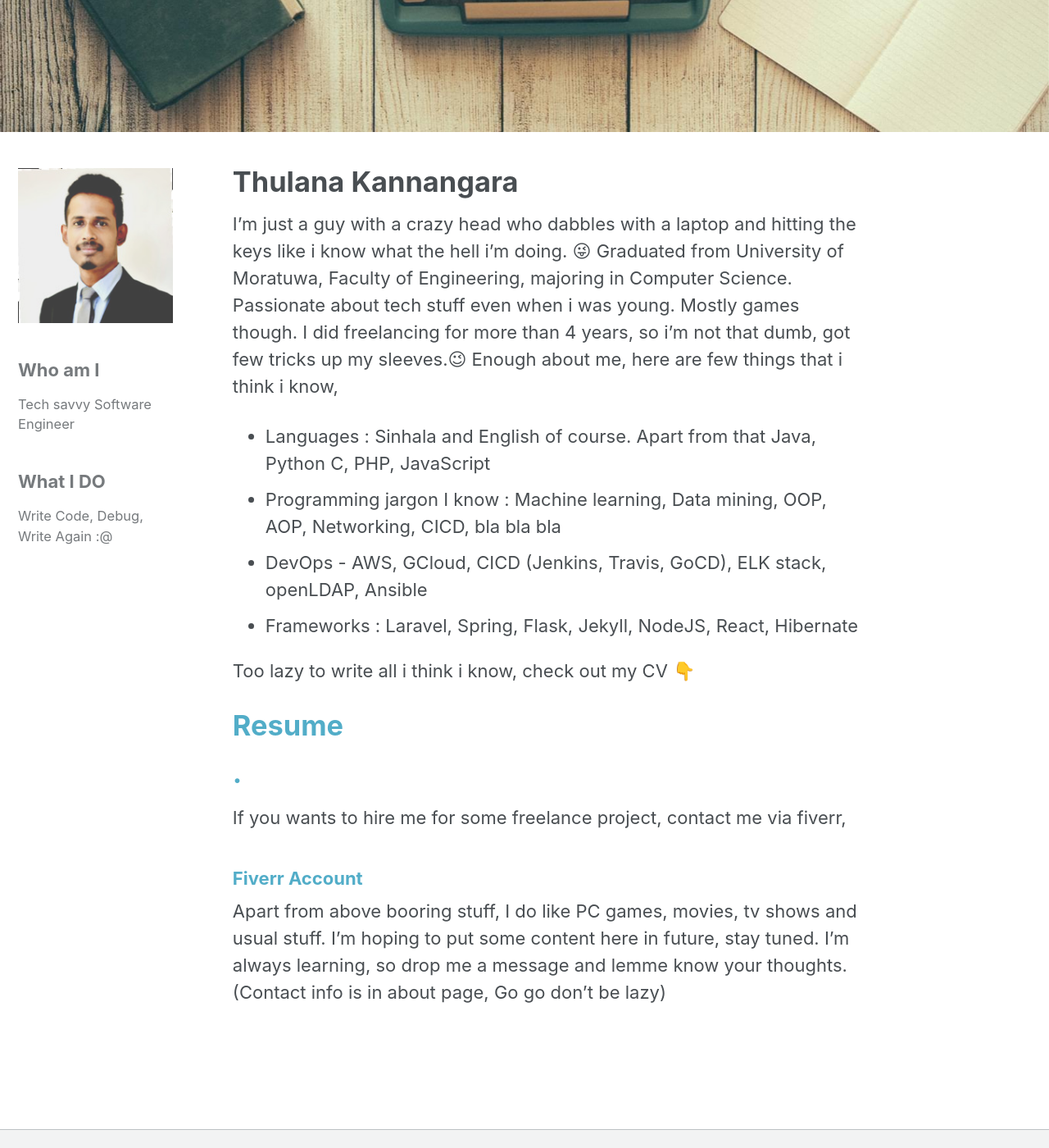
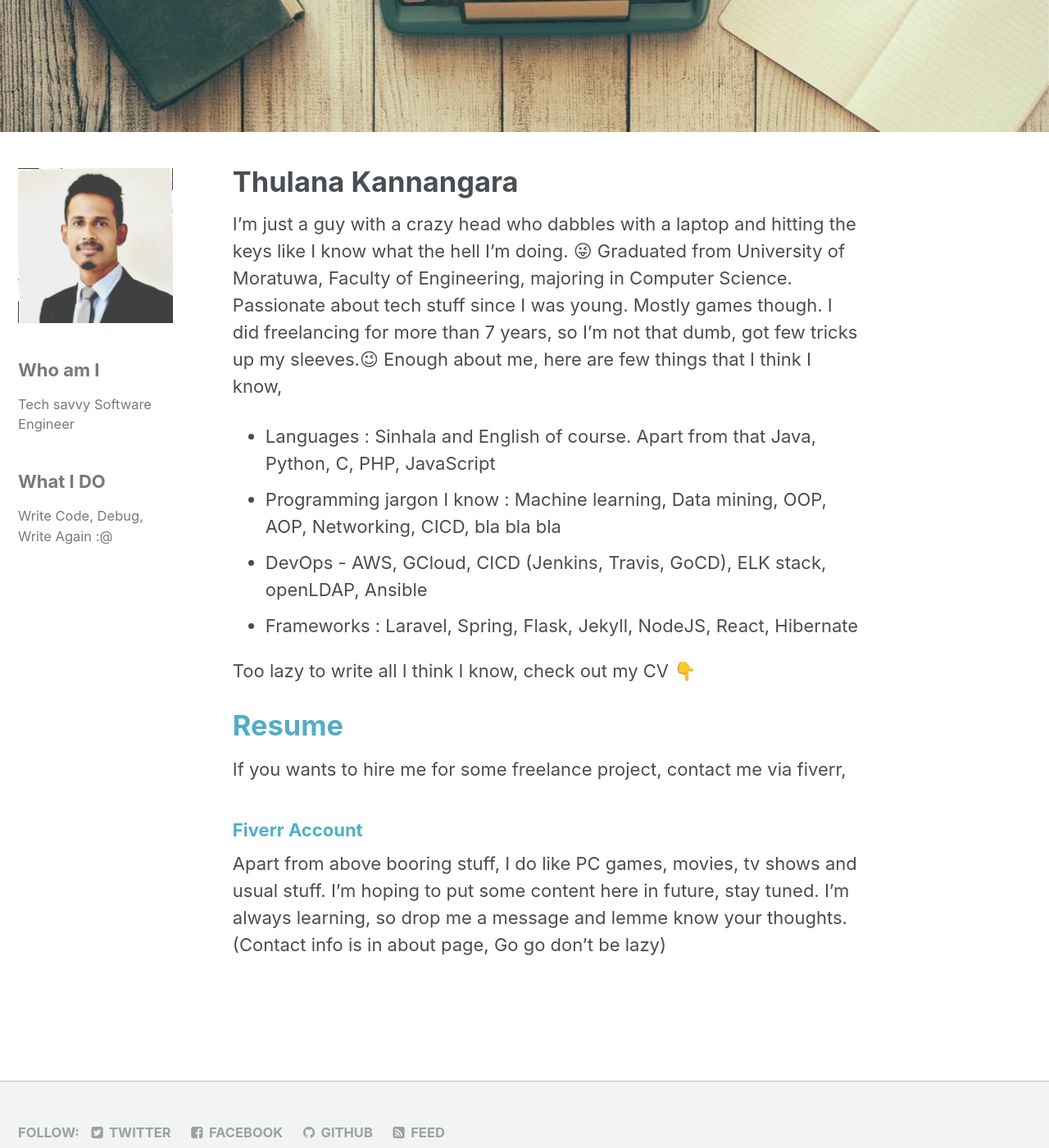
Before and after one commit to Thulana/thulana.github.io, a Jekyll site: the page built from _pages/my-portfolio.md, in a window 1280 px wide and 1400 px high, scrolled down 432 px. Shown: the whole window at 82% size. Built offline with Jekyll 4.4.1, drawn with Linux system fonts in a browser that asks for light colours; nearby versions of some CDN libraries; emoji names are drawn with the system emoji font.

Commit message:
Refine portfolio

```diff
--- a/_pages/my-portfolio.md
+++ b/_pages/my-portfolio.md
@@ -25,15 +25,14 @@ gallery:
     image_path: unsplash-gallery-image-3-th.jpg
     alt: "placeholder image 3"
 ---
-I'm just a guy with a crazy head who dabbles with a laptop and hitting the keys like i know what the hell i'm doing. :stuck_out_tongue_winking_eye: Graduated from University of Moratuwa, Faculty of Engineering, majoring in Computer Science. Passionate about tech stuff even when i was young. Mostly games though. I did freelancing for more than 4 years, so i'm not that dumb, got few tricks up my sleeves.:wink: Enough about me, here are few things that i think i know,
-* Languages : Sinhala and English of course. Apart from that Java, Python C, PHP, JavaScript
+I'm just a guy with a crazy head who dabbles with a laptop and hitting the keys like I know what the hell I'm doing. :stuck_out_tongue_winking_eye: Graduated from University of Moratuwa, Faculty of Engineering, majoring in Computer Science. Passionate about tech stuff since I was young. Mostly games though. I did freelancing for more than 7 years, so I'm not that dumb, got few tricks up my sleeves.:wink: Enough about me, here are few things that I think I know,
+* Languages : Sinhala and English of course. Apart from that Java, Python, C, PHP, JavaScript
 * Programming jargon I know : Machine learning, Data mining, OOP, AOP, Networking, CICD,  bla bla bla
 * DevOps - AWS, GCloud, CICD (Jenkins, Travis, GoCD), ELK stack, openLDAP, Ansible
 * Frameworks : Laravel, Spring, Flask, Jekyll, NodeJS, React, Hibernate
 
-Too lazy to write all i think i know, check out my CV :point_down:
+Too lazy to write all I think I know, check out my CV :point_down:
 # [Resume](/assets/cv.pdf)
-# [.](/assets/template.docx)
 If you wants to hire me for some freelance project, contact me via fiverr,
 ### [Fiverr Account](https://www.fiverr.com/users/thulana)
 {% comment %}
```
